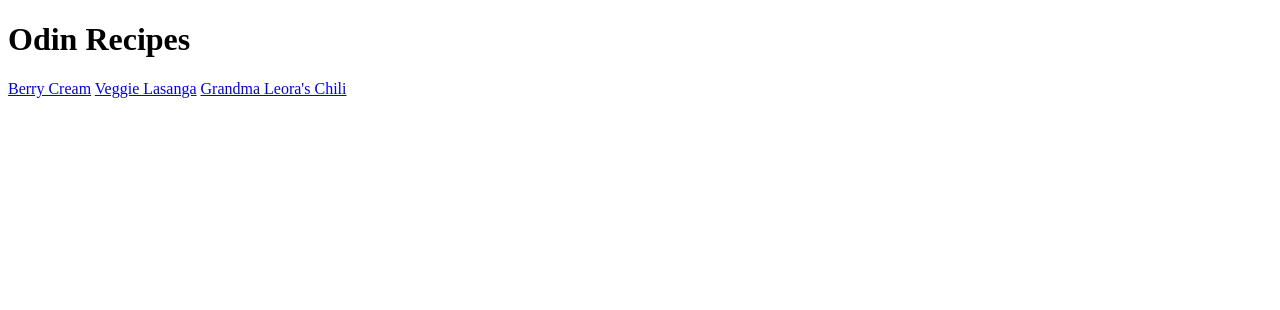
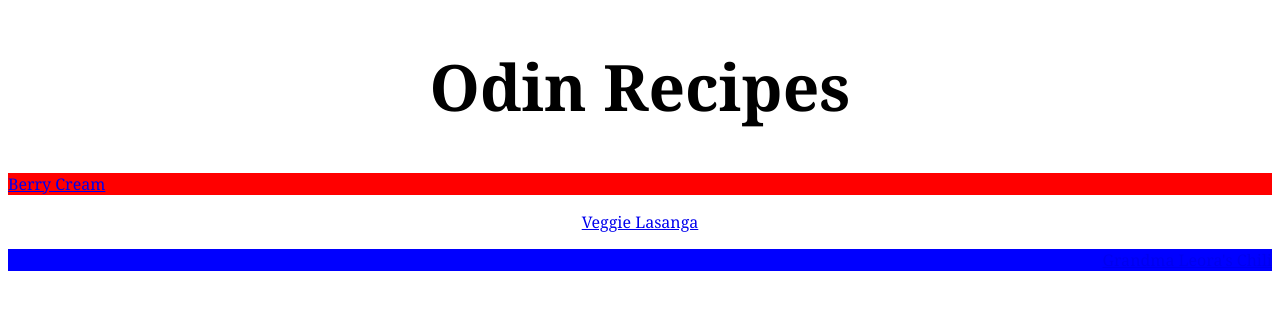
Before and after one commit to WeezeeMcWeez/odin-recipes, a plain HTML site: page index.html in a window 1280 px wide. Drawn offline with Linux system fonts and the light colour scheme.

Commit message:
Making Recipe page a little flashier

```diff
--- a/index.html
+++ b/index.html
@@ -3,12 +3,16 @@
   <head>
     <meta charset="UTF-8">
     <title>My First Webpage</title>
+    <link rel="stylesheet" href="style.css">
   <head>
 
   <body>
     <h1>Odin Recipes</h1>
-    <a href="recipes/berry-cream.html" target="_blank" rel="noopener noreferrer">Berry Cream</a>
-    <a href="recipes/vegan-lasanga.html" target="_blank" rel="noopener noreferrer">Veggie Lasanga</a>
-    <a href="recipes/chili.html" target="_blank" rel="noopener noreferrer">Grandma Leora's Chili</a>
+      <div> </div>
+        <p id="berry"><a href="recipes/berry-cream.html" target="_blank" rel="noopener noreferrer">Berry Cream</a></p>
+      <div> </div>
+        <p id="lasagna"><a href="recipes/vegan-lasanga.html" target="_blank" rel="noopener noreferrer">Veggie Lasanga</a></p>
+      <div></div>
+        <p id="chili"><a href="recipes/chili.html" target="_blank" rel="noopener noreferrer">Grandma Leora's Chili</a></p>
   </body>
 </html>
--- /dev/null
+++ b/style.css
@@ -0,0 +1,25 @@
+/*style.css*/
+
+body {
+  font-family: "Georgia", "Garamond", sans-serif
+}
+
+h1 {
+  text-align: center;
+  font-weight: bold;
+  font-size: 64px;
+}
+
+#lasagna {
+  text-align: center;
+}
+
+#chili {
+  text-align: right;
+  background-color: blue;
+  color: white;
+}
+
+#berry {
+  background-color: red;
+}
```
